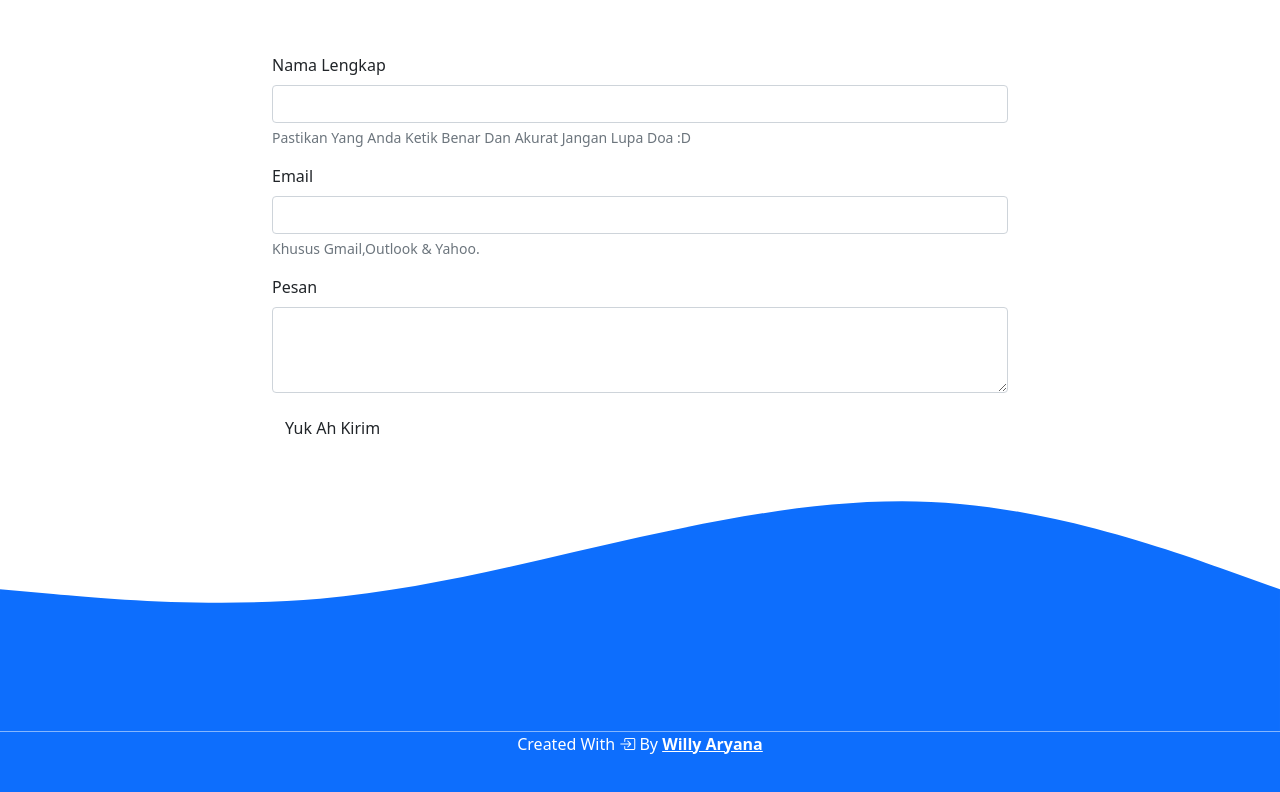
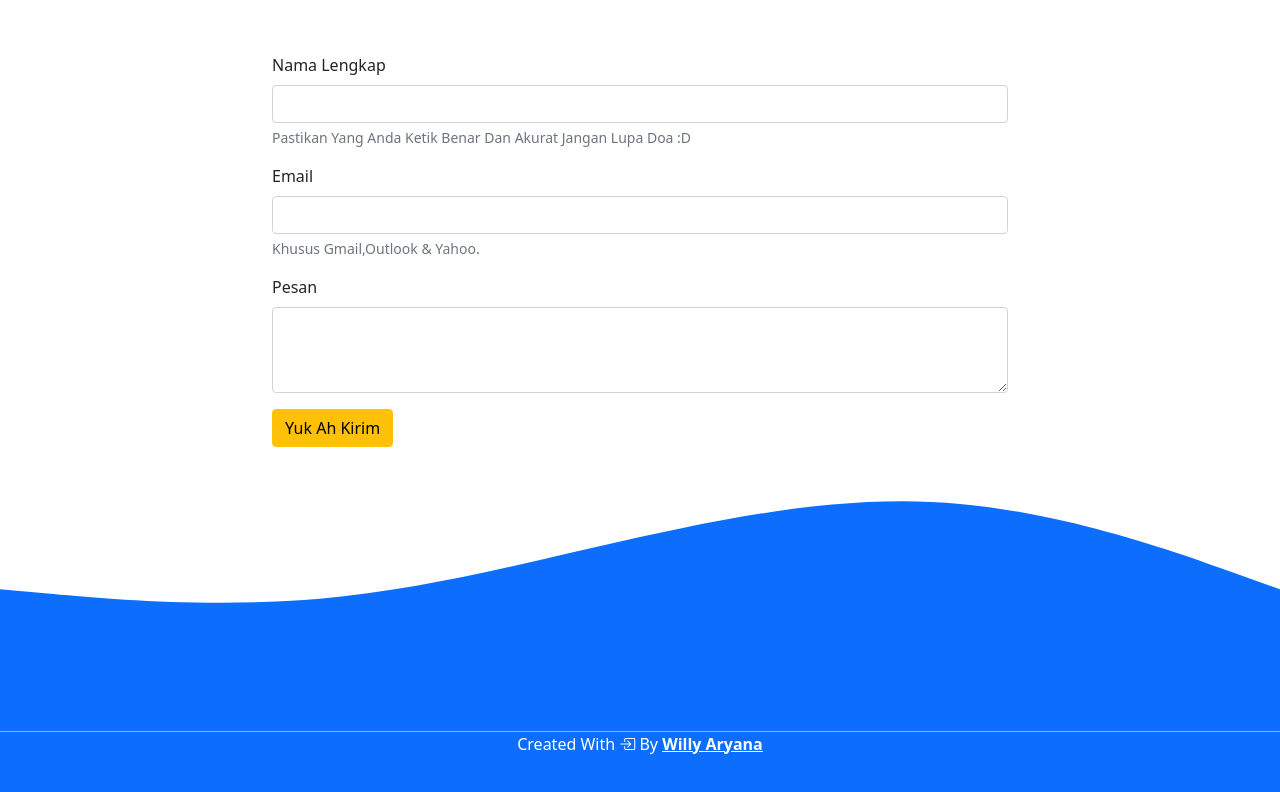
Before and after one commit to WAryana/WAryana, a plain HTML site: page index.html in a window 1280 px wide. Shown: the part 2776-3568 px from the top of the page. Drawn offline with nearby package versions, Linux system fonts and the light colour scheme.

```diff
--- a/index.html
+++ b/index.html
@@ -174,7 +174,7 @@
                 <label for="Pesan" class="form-label">Pesan</label>
                 <textarea class="form-control" id="Pesan" rows="3"></textarea>
               </div>
-              <button type="submit" class="btn btn-warningc">Yuk Ah Kirim</button>
+              <button type="submit" class="btn btn-warning">Yuk Ah Kirim</button>
             </form>
           </div>
         </div>
```
